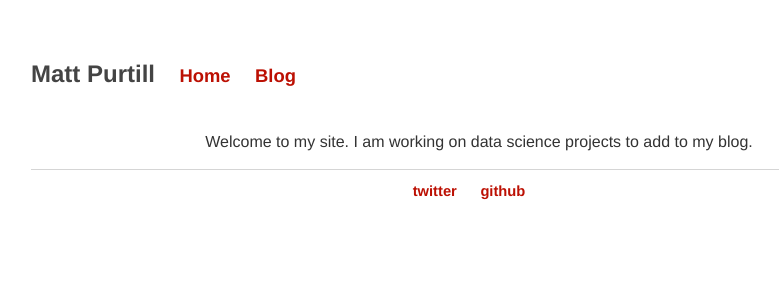
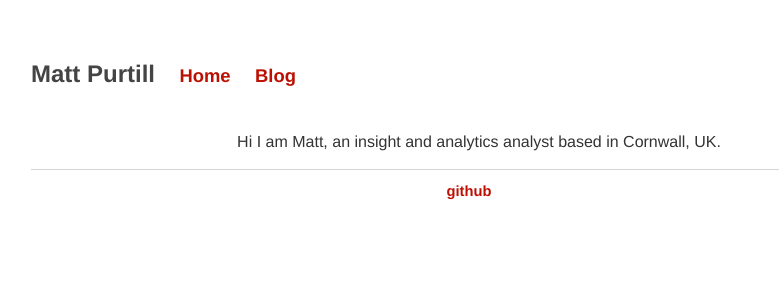
Before and after one commit to purtill/purtill.github.io, a Jekyll site: the page built from index.html, in a window 1280 px wide. Shown: the top 300 px of the page, without its empty margins (161-940 px from the left). Built offline with Jekyll 4.4.1, drawn with Linux system fonts in a browser that asks for light colours.

Commit message:
Holding update

```diff
--- a/_layouts/default.html
+++ b/_layouts/default.html
@@ -21,7 +21,6 @@
 			</div><!-- /.container -->
 			<footer>
 	    		<ul>
-	        		<li><a href="https://twitter.com/mattpurtill">twitter</a></li>
 	        		<li><a href="https://github.com/purtill">github</a></li>
 				</ul>
 			</footer>
--- a/index.html
+++ b/index.html
@@ -4,6 +4,6 @@ title: Matt Purtill
 ---
 <div class="blurb">
 	<center>
-		<p>Welcome to my site. I am working on data science projects to add to my blog.</p>
+		<p>Hi I am Matt, an insight and analytics analyst based in Cornwall, UK.</p>
 	</center>
 </div><!-- /.blurb -->
```
